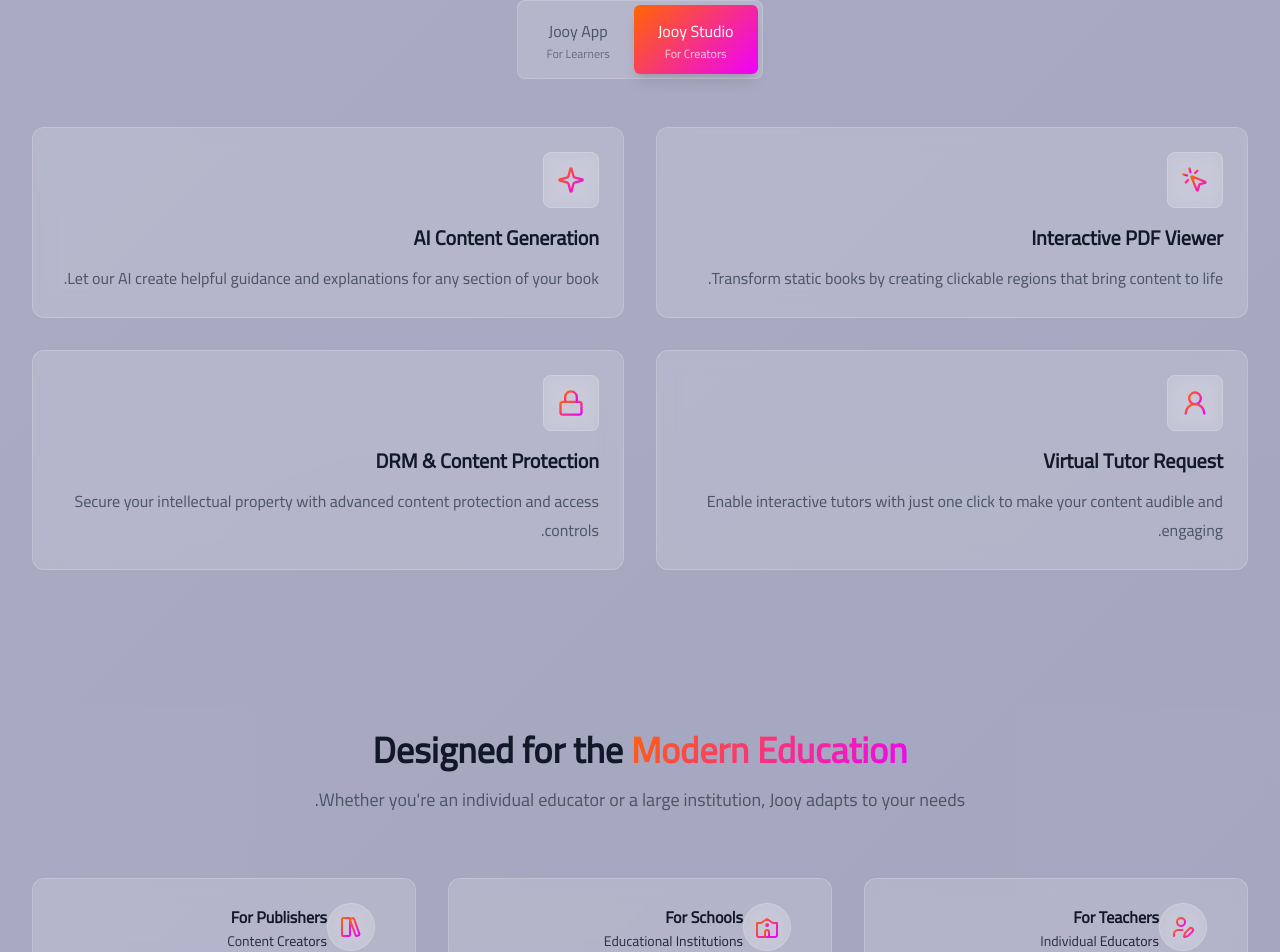
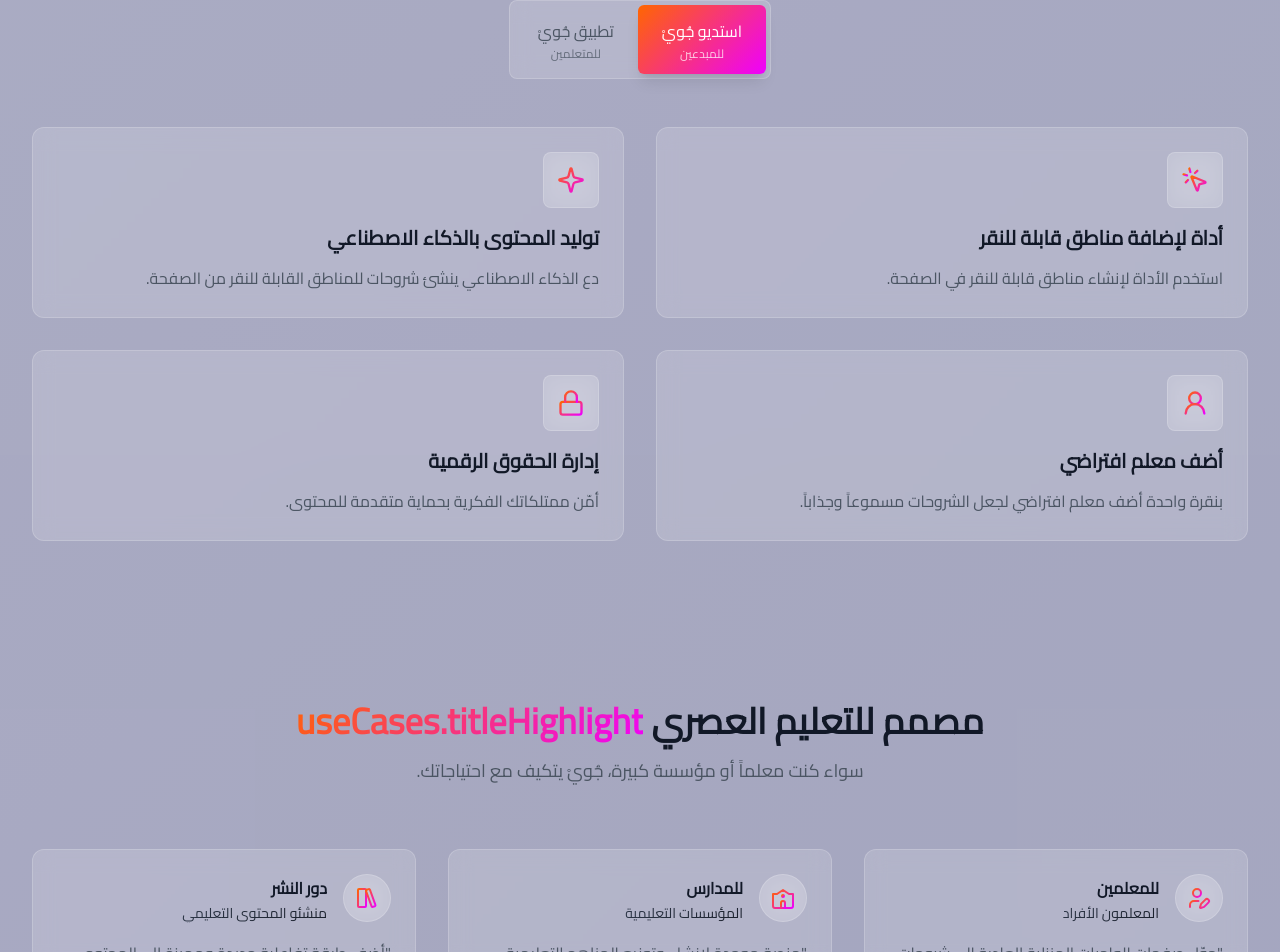
Before and after one commit to samibkf/jooy-landing-page, a React (Vite) app: page / in a window 1280 px wide. Shown: the part 1832-2784 px from the top of the page. Built offline with nearby package versions, Linux system fonts and the light colour scheme.

Commit message:
Implement Arabic translation and language switcher
Translated FeaturesSection, UseCasesSection, and TestimonialsSection. Added an English translation file (en.json) and implemented a language switcher in the Navbar. Fixed RTL layout issues and ensured proper icon positioning.

```diff
--- a/src/components/FeaturesSection.tsx
+++ b/src/components/FeaturesSection.tsx
@@ -3,55 +3,55 @@ import React, { useState } from 'react';
 import { LayoutGrid, Sparkles, MessageCircle, Lock, QrCode, UserRound, MousePointerClick } from 'lucide-react';
 import { useTranslation } from 'react-i18next';
 
+const FeaturesSection = () => {
+  const { t } = useTranslation();
+  const [activeTab, setActiveTab] = useState('studio');
+
   const studioFeatures = [
     {
       icon: MousePointerClick,
-    title: 'Interactive PDF Viewer',
-    description: 'Transform static books by creating clickable regions that bring content to life.'
+      title: t('features.studio.interactivePDF.title'),
+      description: t('features.studio.interactivePDF.description')
     },
     {
       icon: Sparkles,
-    title: 'AI Content Generation',
-    description: 'Let our AI create helpful guidance and explanations for any section of your book.'
+      title: t('features.studio.aiContent.title'),
+      description: t('features.studio.aiContent.description')
     },
     {
       icon: UserRound,
-    title: 'Virtual Tutor Request',
-    description: 'Enable interactive tutors with just one click to make your content audible and engaging.'
+      title: t('features.studio.virtualTutor.title'),
+      description: t('features.studio.virtualTutor.description')
     },
     {
       icon: Lock,
-    title: 'DRM & Content Protection',
-    description: 'Secure your intellectual property with advanced content protection and access controls.'
+      title: t('features.studio.drm.title'),
+      description: t('features.studio.drm.description')
     }
   ];
 
   const appFeatures = [
     {
       icon: QrCode,
-    title: 'Instant QR Code Access',
-    description: 'Students scan QR codes to instantly access interactive learning materials on any device.'
+      title: t('features.app.qrCode.title'),
+      description: t('features.app.qrCode.description')
     },
     {
       icon: UserRound,
-    title: 'Engaging Virtual Tutors',
-    description: 'AI-powered avatars provide personalized guidance and support throughout the learning journey.'
+      title: t('features.app.virtualTutors.title'),
+      description: t('features.app.virtualTutors.description')
     },
     {
       icon: MessageCircle,
-    title: 'AI-Powered Chat',
-    description: 'guides the learner step-by-step, without providing the answer'
+      title: t('features.app.aiChat.title'),
+      description: t('features.app.aiChat.description')
     },
     {
       icon: LayoutGrid,
-    title: 'Installable App',
-    description: 'Install the app on any device for easy access and seamless learning experience.'
+      title: t('features.app.installableApp.title'),
+      description: t('features.app.installableApp.description')
     }
   ];
-
-const FeaturesSection = () => {
-  const { t } = useTranslation();
-  const [activeTab, setActiveTab] = useState('studio');
 
   const currentFeatures = activeTab === 'studio' ? studioFeatures : appFeatures;
 
@@ -60,10 +60,10 @@ const FeaturesSection = () => {
       <div className="max-w-7xl mx-auto">
         <div className="text-center mb-16 animate-fade-in-up">
           <h2 className="text-3xl md:text-4xl font-bold mb-4">
-            Powerful Features for <span className="text-gradient">Everyone</span>
+            {t('features.title')} <span className="text-gradient">{t('features.titleHighlight')}</span>
           </h2>
           <p className="text-lg text-gray-600 max-w-2xl mx-auto">
-            Comprehensive tools for creators and seamless experiences for learners.
+            {t('features.subtitle')}
           </p>
         </div>
 
@@ -78,8 +78,8 @@ const FeaturesSection = () => {
                   : 'text-gray-600 hover:text-gradient'
               }`}
             >
-              Jooy Studio
-              <span className="block text-xs opacity-75">For Creators</span>
+              {t('features.studioTab')}
+              <span className="block text-xs opacity-75">{t('features.studioTabSubtitle')}</span>
             </button>
             <button
               onClick={() => setActiveTab('app')}
@@ -89,8 +89,8 @@ const FeaturesSection = () => {
                   : 'text-gray-600 hover:text-gradient'
               }`}
             >
-              Jooy App
-              <span className="block text-xs opacity-75">For Learners</span>
+              {t('features.appTab')}
+              <span className="block text-xs opacity-75">{t('features.appTabSubtitle')}</span>
             </button>
           </div>
         </div>
--- /dev/null
+++ b/src/components/LanguageSwitcher.tsx
@@ -0,0 +1,34 @@
+import React from 'react';
+import { useTranslation } from 'react-i18next';
+import { Globe } from 'lucide-react';
+
+const LanguageSwitcher = () => {
+  const { i18n, t } = useTranslation();
+
+  const toggleLanguage = () => {
+    const newLang = i18n.language === 'ar' ? 'en' : 'ar';
+    i18n.changeLanguage(newLang);
+
+    // Update document direction
+    document.documentElement.dir = newLang === 'ar' ? 'rtl' : 'ltr';
+    document.documentElement.lang = newLang;
+  };
+
+  const currentLanguage = i18n.language === 'ar' ? 'العربية' : 'English';
+  const switchToLanguage = i18n.language === 'ar' ? t('language.switchToEnglish') : t('language.switchToArabic');
+
+  return (
+    <button
+      onClick={toggleLanguage}
+      className="flex items-center space-x-2 space-x-reverse px-3 py-2 rounded-md text-sm font-medium glass hover:glass-dark transition-all duration-300 group"
+      title={`Switch to ${switchToLanguage}`}
+    >
+      <Globe size={16} className="text-gradient group-hover:rotate-180 transition-transform duration-300" />
+      <span className="text-gradient">
+        {switchToLanguage}
+      </span>
+    </button>
+  );
+};
+
+export default LanguageSwitcher;
--- a/src/components/Navbar.tsx
+++ b/src/components/Navbar.tsx
@@ -2,6 +2,7 @@
 import React, { useState, useEffect } from 'react';
 import { Menu, X, Rocket } from 'lucide-react';
 import { useTranslation } from 'react-i18next';
+import LanguageSwitcher from './LanguageSwitcher';
 
 const Navbar = () => {
   const { t } = useTranslation();
@@ -45,6 +46,7 @@ const Navbar = () => {
           </div>
           <div className="hidden md:block">
             <div className="mr-4 flex items-center md:mr-6 space-x-reverse space-x-4">
+              <LanguageSwitcher />
               <button className="glass hover:glass-dark px-4 py-2 rounded-md text-sm font-medium hover:text-gradient transition-all duration-300 ml-2">
                 {t('navbar.login')}
               </button>
@@ -79,7 +81,8 @@ const Navbar = () => {
           <a href="#" className="block px-3 py-2 rounded-md text-base font-medium hover:glass hover:text-gradient transition-all duration-300">
             {t('navbar.contact')}
           </a>
-          <div className="flex space-x-reverse space-x-2 mt-2">
+          <div className="space-y-2 mt-2">
+            <LanguageSwitcher />
             <a href="#" className="block px-3 py-2 rounded-md text-base font-medium glass text-gradient">
               {t('navbar.login')}
             </a>
--- a/src/components/TestimonialsSection.tsx
+++ b/src/components/TestimonialsSection.tsx
@@ -1,32 +1,34 @@
 
 import React from 'react';
 import { Star } from 'lucide-react';
+import { useTranslation } from 'react-i18next';
+
+const TestimonialsSection = () => {
+  const { t } = useTranslation();
 
   const testimonials = [
     {
-    name: 'Maria Smith',
-    role: 'CEO, Company XYZ',
-    avatar: 'https://randomuser.me/api/portraits/women/32.jpg',
-    content: 'The team completely transformed our online presence. Exceptional professionalism and expertise!',
+      name: 'أحمد محمد',
+      role: 'مدير تقني، شركة التعليم الذكي',
+      avatar: 'https://randomuser.me/api/portraits/men/32.jpg',
+      content: 'جُويْ حوّل طريقة تدريسنا بالكامل. أدوات رائعة وسهلة الاستخدام!',
       rating: 5
     },
     {
-    name: 'John Johnson',
-    role: 'Founder, Startup ABC',
-    avatar: 'https://randomuser.me/api/portraits/men/75.jpg',
-    content: 'Our app exceeded every expectation thanks to their work. Highly recommended!',
-    rating: 4.5
+      name: 'فاطمة السالم',
+      role: 'معلمة، مدرسة النور الابتدائية',
+      avatar: 'https://randomuser.me/api/portraits/women/45.jpg',
+      content: 'طلابي أصبحوا أكثر تفاعلاً مع الدروس. تطبيق مذهل!',
+      rating: 5
     },
     {
-    name: 'Sarah Wilson',
-    role: 'Marketing Director',
-    avatar: 'https://randomuser.me/api/portraits/women/68.jpg',
-    content: 'From idea to implementation, a clear and well-managed journey. Results beyond expectations.',
-    rating: 5
+      name: 'يوسف الأحمد',
+      role: 'مؤسس، دار النشر العربية',
+      avatar: 'https://randomuser.me/api/portraits/men/28.jpg',
+      content: 'حلول رقمية متقدمة ساعدتنا في الوصول لجمهور أوسع.',
+      rating: 4.5
     }
   ];
-
-const TestimonialsSection = () => {
   const renderStars = (rating: number) => {
     return Array.from({ length: 5 }, (_, i) => (
       <Star
@@ -48,10 +50,10 @@ const TestimonialsSection = () => {
       <div className="max-w-7xl mx-auto">
         <div className="text-center mb-16 animate-fade-in-up">
           <h2 className="text-3xl md:text-4xl font-bold mb-4">
-            What <span className="text-gradient">our clients</span> say
+            {t('testimonials.title')} <span className="text-gradient">{t('testimonials.titleHighlight')}</span> {t('testimonials.subtitle')}
           </h2>
           <p className="text-lg text-gray-600 max-w-2xl mx-auto">
-            The experiences and opinions of those who have already worked with us.
+            {t('testimonials.testimonialSubtitle')}
           </p>
         </div>
 
@@ -66,7 +68,7 @@ const TestimonialsSection = () => {
                 <img
                   src={testimonial.avatar}
                   alt={testimonial.name}
-                  className="w-12 h-12 rounded-full mr-4 ring-2 ring-white/20 group-hover:ring-white/40 transition-all duration-300"
+                  className="w-12 h-12 rounded-full ml-4 ring-2 ring-white/20 group-hover:ring-white/40 transition-all duration-300"
                 />
                 <div>
                   <h4 className="font-semibold text-gray-900">{testimonial.name}</h4>
--- a/src/components/UseCasesSection.tsx
+++ b/src/components/UseCasesSection.tsx
@@ -1,41 +1,43 @@
 
 import React from 'react';
 import { UserPen, University, LibraryBig } from 'lucide-react';
+import { useTranslation } from 'react-i18next';
+
+const UseCasesSection = () => {
+  const { t } = useTranslation();
 
   const useCases = [
     {
       icon: UserPen,
-    title: 'For Teachers',
-    role: 'Individual Educators',
-    description: 'Turn standard homework sheets into engaging, guided lessons that students love. Provide instant, AI-powered support without extra prep time.',
-    benefit: 'Save time while increasing student engagement'
+      title: t('useCases.teachers.title'),
+      role: t('useCases.teachers.role'),
+      description: t('useCases.teachers.description'),
+      benefit: t('useCases.teachers.benefit')
     },
     {
       icon: University,
-    title: 'For Schools',
-    role: 'Educational Institutions',
-    description: 'Deploy a unified platform for creating and distributing interactive digital curriculum. Modernize your resources and empower your entire faculty.',
-    benefit: 'Scale digital transformation across your institution'
+      title: t('useCases.schools.title'),
+      role: t('useCases.schools.role'),
+      description: t('useCases.schools.description'),
+      benefit: t('useCases.schools.benefit')
     },
     {
       icon: LibraryBig,
-    title: 'For Publishers',
-    role: 'Content Creators',
-    description: 'Add a new, premium interactive layer to your existing educational content. Protect your IP with DRM and create new digital revenue streams.',
-    benefit: 'Transform content into premium digital products'
+      title: t('useCases.publishers.title'),
+      role: t('useCases.publishers.role'),
+      description: t('useCases.publishers.description'),
+      benefit: t('useCases.publishers.benefit')
     }
   ];
-
-const UseCasesSection = () => {
   return (
     <section className="py-20 px-4 sm:px-6 lg:px-8 bg-dark-blue/30">
       <div className="max-w-7xl mx-auto">
         <div className="text-center mb-16 animate-fade-in-up">
           <h2 className="text-3xl md:text-4xl font-bold mb-4">
-            Designed for the <span className="text-gradient">Modern Education</span>
+            {t('useCases.title')} <span className="text-gradient">{t('useCases.titleHighlight')}</span>
           </h2>
           <p className="text-lg text-gray-600 max-w-2xl mx-auto">
-            Whether you're an individual educator or a large institution, Jooy adapts to your needs.
+            {t('useCases.subtitle')}
           </p>
         </div>
 
@@ -49,7 +51,7 @@ const UseCasesSection = () => {
                 style={{ animationDelay: `${index * 0.1}s` }}
               >
                 <div className="flex items-center mb-4">
-                  <div className="w-12 h-12 glass rounded-full mr-4 flex items-center justify-center group-hover:scale-110 transition-transform duration-300">
+                  <div className="w-12 h-12 glass rounded-full ml-4 flex items-center justify-center group-hover:scale-110 transition-transform duration-300">
                     <IconComponent
                       size={24}
                       stroke="url(#gradient-usecase)"
--- a/src/i18n/index.ts
+++ b/src/i18n/index.ts
@@ -3,10 +3,14 @@ import { initReactI18next } from 'react-i18next';
 import LanguageDetector from 'i18next-browser-languagedetector';
 
 import ar from './locales/ar.json';
+import en from './locales/en.json';
 
 const resources = {
   ar: {
     translation: ar
+  },
+  en: {
+    translation: en
   }
 };
 
--- a/src/i18n/locales/ar.json
+++ b/src/i18n/locales/ar.json
@@ -131,5 +131,9 @@
     "title": "404",
     "subtitle": "عفواً! الصفحة غير موجودة",
     "returnHome": "العودة إلى الصفحة الرئيسية"
+  },
+  "language": {
+    "switchToEnglish": "English",
+    "switchToArabic": "العربية"
   }
 }
--- /dev/null
+++ b/src/i18n/locales/en.json
@@ -0,0 +1,142 @@
+{
+  "navbar": {
+    "home": "Home",
+    "features": "Features",
+    "pricing": "Pricing",
+    "contact": "Contact",
+    "login": "Login",
+    "signUpFree": "Sign Up Free"
+  },
+  "hero": {
+    "title": "From a paper book to...",
+    "interactiveBook": "An interactive book",
+    "poweredByAI": "powered by AI",
+    "withVirtualTutor": "with a virtual tutor",
+    "startCreating": "Start Creating for Free",
+    "seeDemo": "See a Demo"
+  },
+  "howItWorks": {
+    "title": "Create & Share in 3 Simple Steps",
+    "subtitle": "Transform your static books into engaging, interactive learning experiences in minutes.",
+    "step1": {
+      "title": "Add an AI Touch",
+      "description": "Upload your PDF to Jooy Studio. Use our simple tools to define interactive regions and let our AI generate educational guidance."
+    },
+    "step2": {
+      "title": "Add a Tutor",
+      "description": "With one click, add the Virtual Tutor feature to make your book's guidance audible and interactive."
+    },
+    "step3": {
+      "title": "Share Instantly",
+      "description": "Share your interactive book via a QR code. Learners scan it with the Jooy App and start learning immediately."
+    }
+  },
+  "features": {
+    "title": "Powerful Features for",
+    "titleHighlight": "Everyone",
+    "subtitle": "Comprehensive tools for creators and seamless experiences for learners.",
+    "studioTab": "Jooy Studio",
+    "studioTabSubtitle": "For Creators",
+    "appTab": "Jooy App",
+    "appTabSubtitle": "For Learners",
+    "studio": {
+      "interactivePDF": {
+        "title": "Interactive PDF Viewer",
+        "description": "Transform static books by creating clickable regions that bring content to life."
+      },
+      "aiContent": {
+        "title": "AI Content Generation",
+        "description": "Let our AI create helpful guidance and explanations for any section of your book."
+      },
+      "virtualTutor": {
+        "title": "Virtual Tutor Request",
+        "description": "Enable interactive tutors with just one click to make your content audible and engaging."
+      },
+      "drm": {
+        "title": "DRM & Content Protection",
+        "description": "Secure your intellectual property with advanced content protection and access controls."
+      }
+    },
+    "app": {
+      "qrCode": {
+        "title": "Instant QR Code Access",
+        "description": "Students scan QR codes to instantly access interactive learning materials on any device."
+      },
+      "virtualTutors": {
+        "title": "Engaging Virtual Tutors",
+        "description": "AI-powered avatars provide personalized guidance and support throughout the learning journey."
+      },
+      "aiChat": {
+        "title": "AI-Powered Chat",
+        "description": "guides the learner step-by-step, without providing the answer"
+      },
+      "installableApp": {
+        "title": "Installable App",
+        "description": "Install the app on any device for easy access and seamless learning experience."
+      }
+    }
+  },
+  "useCases": {
+    "title": "Designed for the",
+    "titleHighlight": "Modern Education",
+    "subtitle": "Whether you're an individual educator or a large institution, Jooy adapts to your needs.",
+    "teachers": {
+      "title": "For Teachers",
+      "role": "Individual Educators",
+      "description": "Turn standard homework sheets into engaging, guided lessons that students love. Provide instant, AI-powered support without extra prep time.",
+      "benefit": "Save time while increasing student engagement"
+    },
+    "schools": {
+      "title": "For Schools",
+      "role": "Educational Institutions",
+      "description": "Deploy a unified platform for creating and distributing interactive digital curriculum. Modernize your resources and empower your entire faculty.",
+      "benefit": "Scale digital transformation across your institution"
+    },
+    "publishers": {
+      "title": "For Publishers",
+      "role": "Content Creators",
+      "description": "Add a new, premium interactive layer to your existing educational content. Protect your IP with DRM and create new digital revenue streams.",
+      "benefit": "Transform content into premium digital products"
+    }
+  },
+  "testimonials": {
+    "title": "What",
+    "titleHighlight": "our clients",
+    "subtitle": "say",
+    "testimonialSubtitle": "The experiences and opinions of those who have already worked with us."
+  },
+  "cta": {
+    "title": "Step into Education 4.0",
+    "subtitle": "Join hundreds of creators who are transforming their static content into powerful interactive tools. Your first book is on us.",
+    "button": "Sign Up and Start Creating Now"
+  },
+  "footer": {
+    "company": "Company",
+    "aboutUs": "About Us",
+    "careers": "Careers",
+    "blog": "Blog",
+    "news": "News",
+    "services": "Services",
+    "jooyStudio": "Jooy Studio",
+    "jooyApp": "Jooy App",
+    "customApp": "Custom App",
+    "support": "Support",
+    "helpCenter": "Help Center",
+    "contactSupport": "Contact Support",
+    "privacyPolicy": "Privacy Policy",
+    "termsOfService": "Terms of Service",
+    "followUs": "Follow Us",
+    "newsletter": "Subscribe to our newsletter to stay updated",
+    "yourEmail": "Your email",
+    "copyright": "© 2024 Jooy. All rights reserved."
+  },
+  "notFound": {
+    "title": "404",
+    "subtitle": "Oops! Page not found",
+    "returnHome": "Return to Home"
+  },
+  "language": {
+    "switchToEnglish": "English",
+    "switchToArabic": "العربية"
+  }
+}
```
Lines whose indentation alone changed are shown as unchanged.
